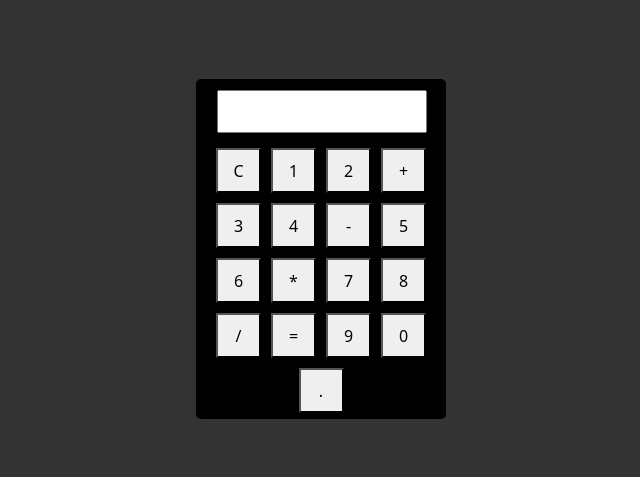
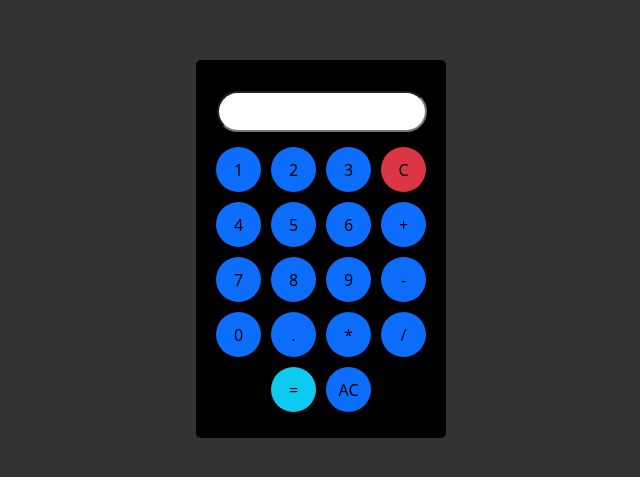
Before and after one commit to imam-programmer/Calculator-, a React (Vite) app: page / in a window 1280 px wide. Shown: the part 151-628 px from the top of the page, without its empty margins (319-959 px from the left). Built offline with nearby package versions, Linux system fonts and the light colour scheme.

Commit message:
last number deleting functionality done

```diff
--- a/src/App.jsx
+++ b/src/App.jsx
@@ -4,16 +4,22 @@ import Display from './components/Display'
 import ButtonsContainer from './components/ButtonsContainer'
 const App = () => {
   const [calVal, setCalVal] = useState("")
+  const [remove, setremove] = useState([])
   function onButtonClick(buttonText){
    if(buttonText==="C"){
 setCalVal("")
    }else if(buttonText==="="){
 const result=eval(calVal)
 setCalVal(result)
-   }else{
+   }else if(buttonText=="AC"){
+setCalVal(item=>item.slice(0,-1))
+
+   }
+   else{
     const newDisplayValue=calVal + buttonText
     setCalVal(newDisplayValue)
    }
+
   }
   return (
     <div className={styles.calculator} >
--- a/src/App.module.css
+++ b/src/App.module.css
@@ -5,4 +5,5 @@
   padding: 0 10px;
   margin: 0 auto;
   background-color: #000;
+  padding: 20px 10px;
 }
--- a/src/components/ButtonsContainer.jsx
+++ b/src/components/ButtonsContainer.jsx
@@ -2,32 +2,34 @@ import React from "react";
 import styles from "./ButtonsContainer.module.css";
 const ButtonsContainer = ({ onButtonClick }) => {
   const buttonNames = [
-    "C",
     "1",
     "2",
-    "+",
     "3",
+    "C",
     "4",
-    "-",
     "5",
     "6",
-    "*",
+    "+",
     "7",
     "8",
+    "9",
+    "-",
+    "0",
+    ".",
+    "*",
     "/",
     "=",
-    "9",
-    "0",
-    ".",
+    "AC"
   ];
   return (
     <div>
       <div className={styles.buttonsContainer}>
         {buttonNames.map((buttonName) => (
           <button key={buttonName}
-            className={styles.button}
+            id={styles.button} className={`${buttonName=="C"? "bg-danger":buttonName=="="?'bg-info':'bg-primary'} border-0`}
             onClick={() => onButtonClick(buttonName)}
           >
+
             {buttonName}
           </button>
         ))}
--- a/src/components/ButtonsContainer.module.css
+++ b/src/components/ButtonsContainer.module.css
@@ -3,8 +3,13 @@
     justify-content: center;
     flex-wrap: wrap;
 }
-.button{
+#button{
     width: 45px;
     height: 45px;
     margin: 5px;
+    border-radius: 50%;
+    transition: 0.3s;
 }
+#button:active{
+    scale: 0.8;
+}
--- a/src/components/Display.module.css
+++ b/src/components/Display.module.css
@@ -2,4 +2,7 @@
 width: 92%;
     margin: 10px;
     font-size: 25px;
+    outline: none;
+    border-radius: 50px;
+    padding: 0 10px;
 }
```
